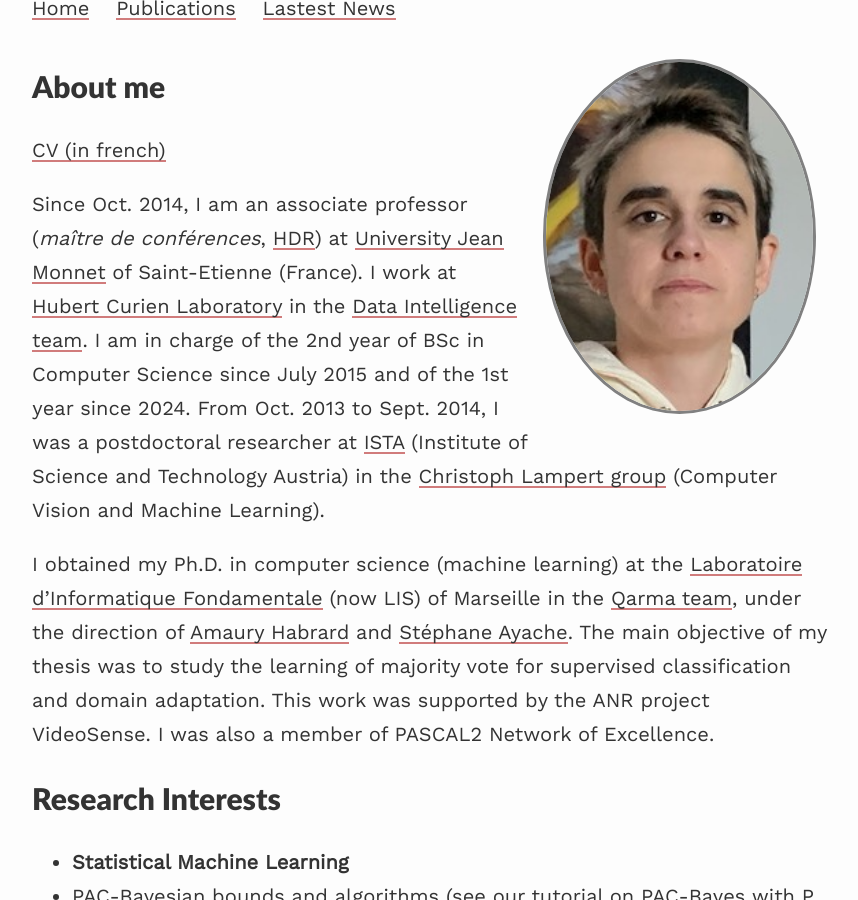
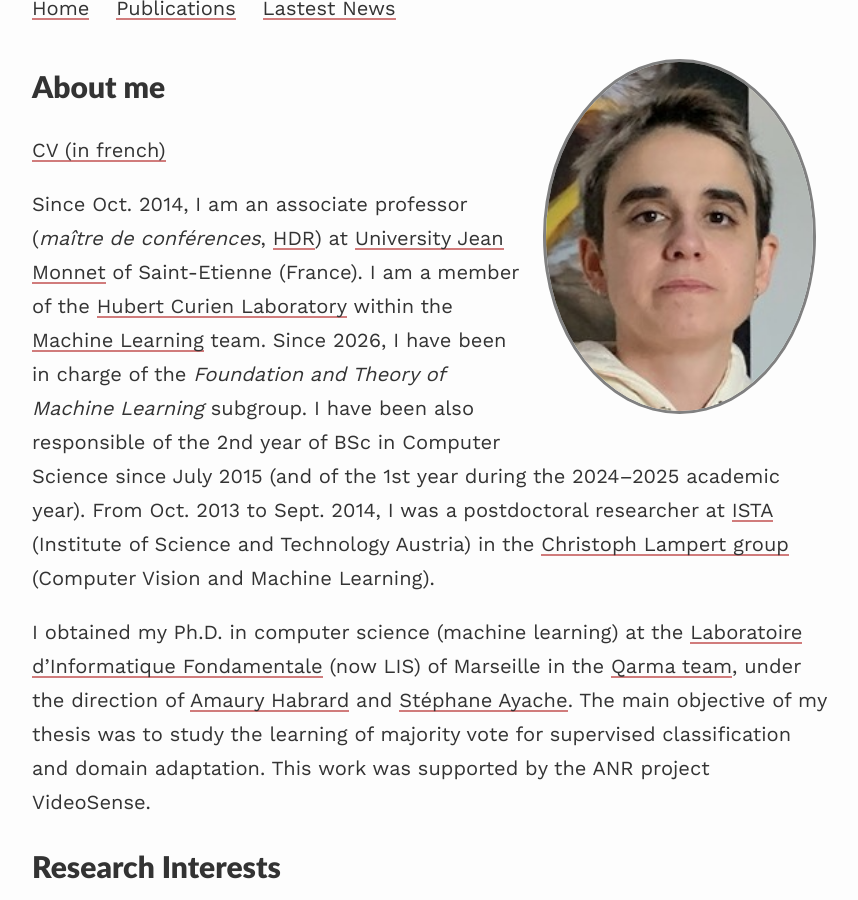
Before and after one commit to emorvant/emorvant.github.io, a Jekyll site: the page built from index.md, in a window 1280 px wide and 900 px high, scrolled down 255 px. Shown: the whole window, without its empty margins (208-1066 px from the left). Built offline with Jekyll 4.4.1, drawn with Linux system fonts in a browser that asks for light colours.

Commit message:
Add of new responsability

```diff
--- a/index.md
+++ b/index.md
@@ -12,9 +12,9 @@ published: true
 [CV (in french)](CV/CV_MORVANT.pdf)
 
 Since Oct. 2014, I am an associate professor (_maître de conférences_, [HDR](/_posts/2025-04-07-HDR.md)) at [University Jean Monnet](https://portail.univ-st-etienne.fr) of Saint\-Etienne (France).
-I work at [Hubert Curien Laboratory](https://laboratoirehubertcurien.fr) in the [Data Intelligence team](https://laboratoirehubertcurien.univ-st-etienne.fr/en/teams/data-intelligence.html). I am in charge of the 2nd year of BSc in Computer Science since July 2015 and of the 1st year since 2024. From Oct. 2013 to Sept. 2014, I was a postdoctoral researcher at [ISTA](https://ist.ac.at/) (Institute of Science and Technology Austria) in the [Christoph Lampert group](https://pub.ist.ac.at/~chl/) (Computer Vision and Machine Learning).
+I am a member of the [Hubert Curien Laboratory](https://laboratoirehubertcurien.fr) within the [Machine Learning](https://laboratoirehubertcurien.univ-st-etienne.fr/en/teams/data-intelligence.html) team. Since 2026, I have been in charge of the _Foundation and Theory of Machine Learning_ subgroup. I have been also responsible of the 2nd year of BSc in Computer Science since July 2015 (and of the 1st year during the 2024–2025 academic year). From Oct. 2013 to Sept. 2014, I was a postdoctoral researcher at [ISTA](https://ist.ac.at/) (Institute of Science and Technology Austria) in the [Christoph Lampert group](https://pub.ist.ac.at/~chl/) (Computer Vision and Machine Learning).
 
-I obtained my Ph.D. in computer science (machine learning) at the [Laboratoire d'Informatique Fondamentale](https://www.lis-lab.fr) (now LIS) of Marseille in the [Qarma team](https://qarma.lis-lab.fr), under the direction of [Amaury Habrard](https://perso.univ-st-etienne.fr/habrarda/) and [Stéphane Ayache](https://stephane-ayache.pedaweb.univ-amu.fr/wordpress/). The main objective of my thesis was to study the learning of majority vote for supervised classification and domain adaptation. This work was supported by the ANR project VideoSense. I was also a member of PASCAL2 Network of Excellence.
+I obtained my Ph.D. in computer science (machine learning) at the [Laboratoire d'Informatique Fondamentale](https://www.lis-lab.fr) (now LIS) of Marseille in the [Qarma team](https://qarma.lis-lab.fr), under the direction of [Amaury Habrard](https://perso.univ-st-etienne.fr/habrarda/) and [Stéphane Ayache](https://stephane-ayache.pedaweb.univ-amu.fr/wordpress/). The main objective of my thesis was to study the learning of majority vote for supervised classification and domain adaptation. This work was supported by the ANR project VideoSense.
 
 # Research Interests
 
```
